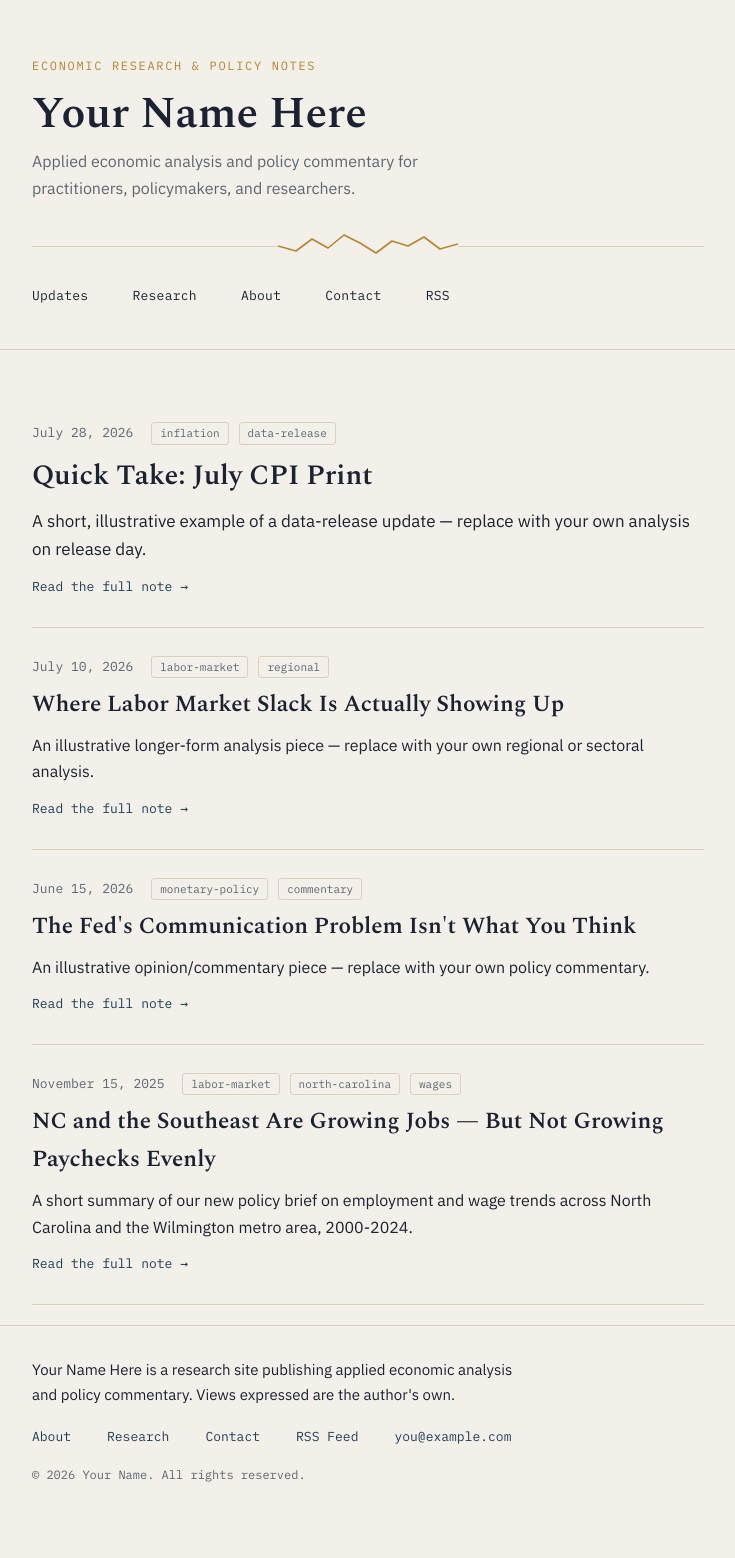
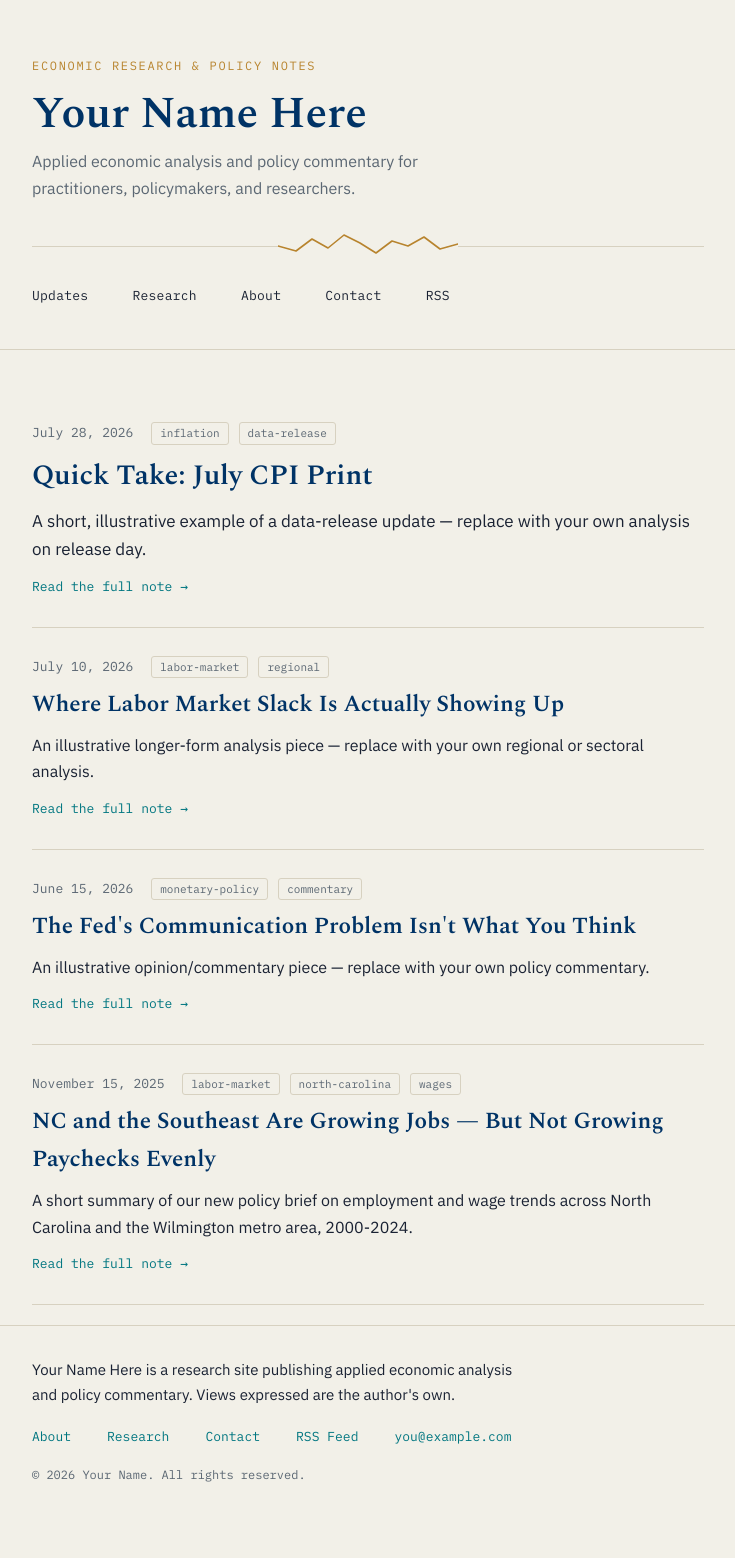
Before and after one commit to mouhcine1981/econ-notes.github.io, a Jekyll site: the page built from index.html, in a window 1280 px wide. Shown: the whole page, without its empty margins (272-1007 px from the left). Built offline with Jekyll 4.4.1, drawn with Linux system fonts in a browser that asks for light colours.

Commit message:
Update main.css

```diff
--- a/assets/css/main.css
+++ b/assets/css/main.css
@@ -5,7 +5,8 @@
   --paper:   #F2F0E8;
   --paper-2: #ECE9DE;
   --ink:     #1A2233;
-  --treasury:#1F3D5C;
+  --navy:    #003366;
+  --teal:    #007680;
   --ochre:   #B8842E;
   --slate:   #5B6773;
   --rule:    #D7D1C0;
@@ -35,7 +36,7 @@
 }
 
 a {
-  color: var(--treasury);
+  color: var(--teal);
   text-decoration-color: var(--rule);
   text-underline-offset: 3px;
 }
@@ -45,7 +46,7 @@
   outline-offset: 2px;
 }
 
-h1, h2, h3 { font-family: var(--serif); font-weight: 600; color: var(--ink); margin: 0 0 0.4em; }
+h1, h2, h3 { font-family: var(--serif); font-weight: 600; color: var(--navy); margin: 0 0 0.4em; }
 p { margin: 0 0 1.1em; }
 
 .wrap {
@@ -86,7 +87,7 @@
   line-height: 1.1;
   margin: 0 0 10px;
 }
-.site-title a { color: var(--ink); text-decoration: none; }
+.site-title a { color: var(--navy); text-decoration: none; }
 
 .site-tagline {
   font-family: var(--sans);
@@ -176,7 +177,7 @@
   font-size: 23px;
   margin: 0 0 8px;
 }
-.post-item h2 a { color: var(--ink); text-decoration: none; }
+.post-item h2 a { color: var(--navy); text-decoration: none; }
 .post-item h2 a:hover { color: var(--ochre); }
 
 .post-item .excerpt {
@@ -225,7 +226,7 @@
   border-left: 3px solid var(--ochre);
   font-family: var(--serif);
   font-style: italic;
-  color: var(--treasury);
+  color: var(--teal);
 }
 .post-content code {
   font-family: var(--mono);
@@ -274,7 +275,7 @@
   padding: 18px 0;
   border-bottom: 1px solid var(--rule);
 }
-.pub-item .pub-title { font-family: var(--serif); font-size: 17px; color: var(--ink); }
+.pub-item .pub-title { font-family: var(--serif); font-size: 17px; color: var(--navy); }
 .pub-item .pub-venue { color: var(--slate); font-size: 14px; }
 
 /* =============================================================
@@ -298,7 +299,7 @@
   gap: 18px;
   flex-wrap: wrap;
 }
-.footer-links a { color: var(--treasury); text-decoration: none; margin-right: 18px; }
+.footer-links a { color: var(--teal); text-decoration: none; margin-right: 18px; }
 .footer-links a:last-child { margin-right: 0; }
 .footer-links a:hover { color: var(--ochre); }
 .copyright {
@@ -322,3 +323,62 @@
 @media (prefers-reduced-motion: reduce) {
   * { scroll-behavior: auto !important; }
 }
+
+/* =============================================================
+   NEWSLETTER SIGNUP
+   ============================================================= */
+.subscribe-box {
+  background: var(--paper-2);
+  border: 1px solid var(--rule);
+  border-radius: 4px;
+  padding: 20px 24px;
+  margin-bottom: 28px;
+}
+.subscribe-label {
+  display: block;
+  font-family: var(--serif);
+  font-size: 17px;
+  color: var(--navy);
+  margin-bottom: 4px;
+}
+.subscribe-sublabel {
+  font-size: 13px;
+  color: var(--slate);
+  margin-bottom: 12px;
+  display: block;
+}
+.subscribe-row {
+  display: flex;
+  gap: 8px;
+  flex-wrap: wrap;
+}
+.subscribe-row input[type="email"] {
+  flex: 1;
+  min-width: 180px;
+  padding: 9px 10px;
+  border: 1px solid var(--rule);
+  border-radius: 3px;
+  font-family: var(--sans);
+  font-size: 14px;
+  background: var(--paper);
+  color: var(--ink);
+}
+.subscribe-row input[type="email"]:focus {
+  outline: 2px solid var(--teal);
+  outline-offset: 1px;
+  border-color: var(--teal);
+}
+.subscribe-row input[type="submit"] {
+  padding: 9px 18px;
+  border: none;
+  border-radius: 3px;
+  background: var(--teal);
+  color: white;
+  font-family: var(--mono);
+  font-size: 13px;
+  cursor: pointer;
+  transition: background 0.15s;
+}
+.subscribe-row input[type="submit"]:hover {
+  background: var(--navy);
+}
```
